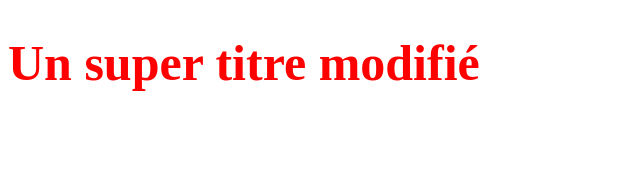
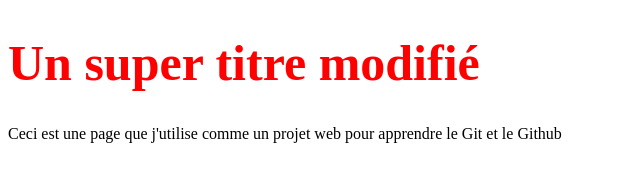
Before and after one commit to matar21/OpenclassroomsProject, a plain HTML site: page index.html in a window 1280 px wide. Shown: the whole page, without its empty margins (0-640 px from the left). Drawn offline with Linux system fonts and the light colour scheme.

Commit message:
modification du fichier html

```diff
--- a/index.html
+++ b/index.html
@@ -6,5 +6,6 @@
 </head>
 <body>
    <h1>Un super titre modifié</h1>
+   <p>Ceci est une page que j'utilise comme un projet web pour apprendre le Git et le Github</p>
 </body>
 </html>
```
